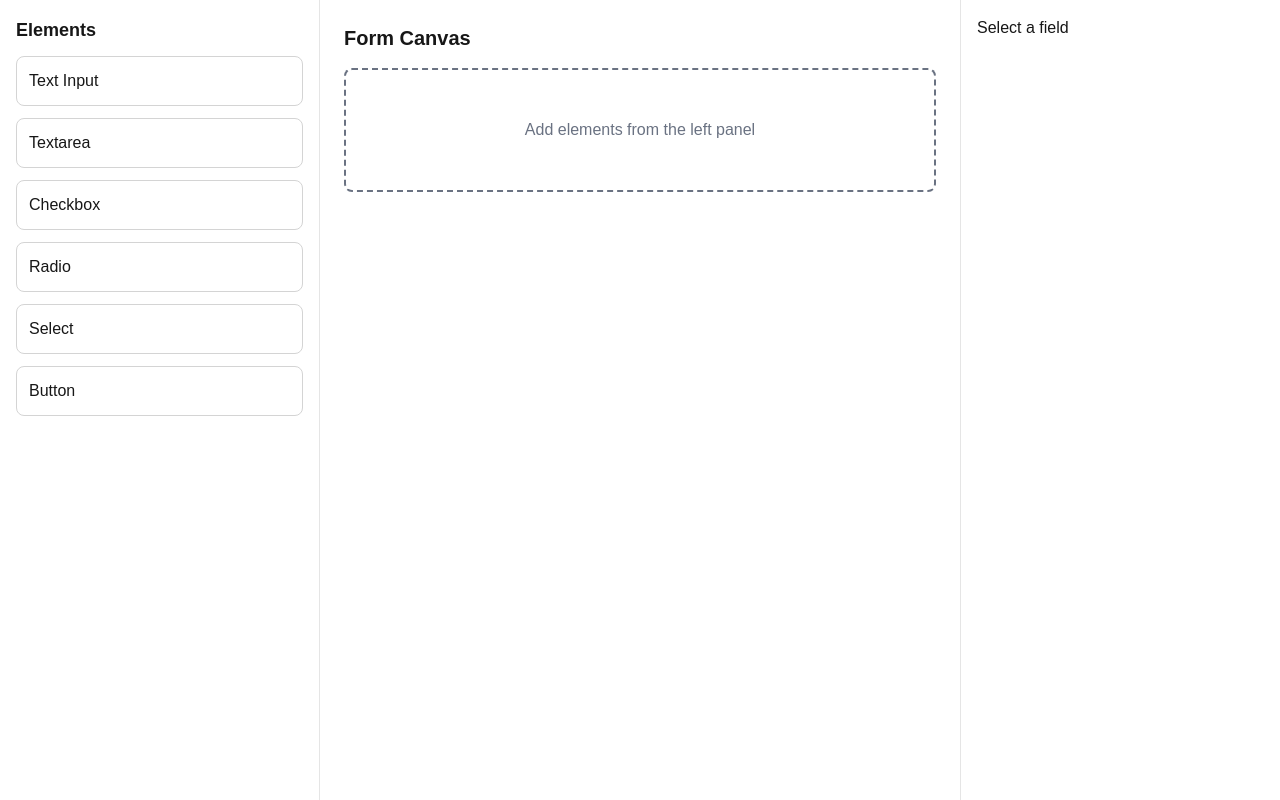
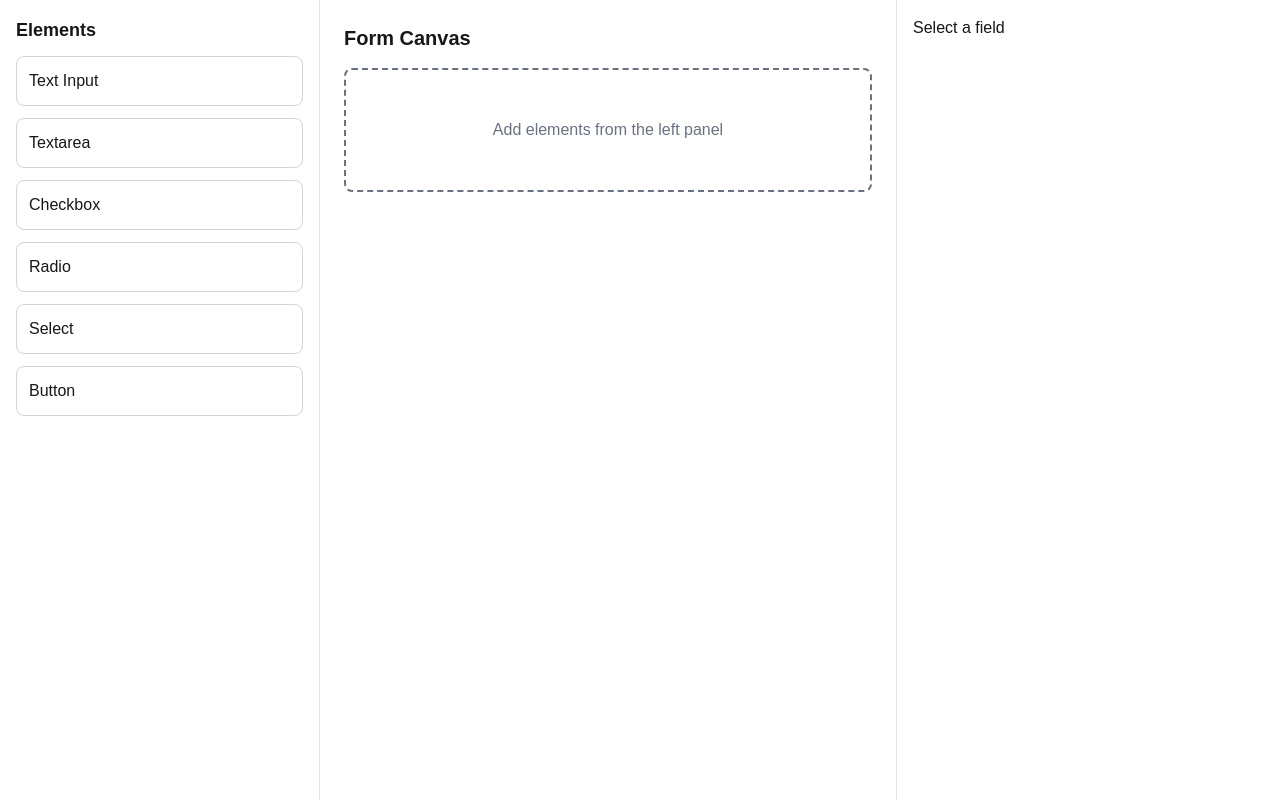
Before and after one commit to martins87/form-builder, a Next.js app: page / in a window 1280 px wide. Built offline with nearby package versions, Linux system fonts and the light colour scheme.

Commit message:
add ui folder

```diff
--- a/app/components/CenterPanel.tsx
+++ b/app/components/ui/CenterPanel.tsx
@@ -1,5 +1,5 @@
 const CenterPanel = ({ children }: React.PropsWithChildren) => {
-  return <main className="w-[50%] p-6">{children}</main>;
+  return <main className="flex-1 p-6">{children}</main>;
 };
 
 export default CenterPanel;
--- a/app/components/Leftpanel.tsx
+++ b/app/components/ui/Leftpanel.tsx
@@ -1,6 +1,6 @@
 const LeftPanel = ({ children }: React.PropsWithChildren) => {
   return (
-    <aside className="border-r border-r-neutral-200 p-4 w-[25%]">
+    <aside className="w-80 shrink-0 border-r border-r-neutral-200 p-4">
       {children}
     </aside>
   );
--- a/app/components/RightPanel.tsx
+++ b/app/components/ui/RightPanel.tsx
@@ -1,6 +1,6 @@
 const RightPanel = ({ children }: React.PropsWithChildren) => {
   return (
-    <aside className="border-l border-l-neutral-200 p-4 w-[25%]">
+    <aside className="w-96 shrink-0 border-l border-l-neutral-200 p-4">
       {children}
     </aside>
   );
--- a/app/page.tsx
+++ b/app/page.tsx
@@ -1,9 +1,9 @@
-import CenterPanel from "@/components/CenterPanel";
+import CenterPanel from "@/components/ui/CenterPanel";
+import LeftPanel from "@/components/ui/Leftpanel";
+import RightPanel from "@/components/ui/RightPanel";
 import FieldPalette from "@/components/FieldPalette";
 import FormCanvas from "@/components/FormCanvas";
-import LeftPanel from "@/components/Leftpanel";
 import PropertyEditor from "@/components/PropertyEditor";
-import RightPanel from "@/components/RightPanel";
 
 export default function Home() {
   return (
```
